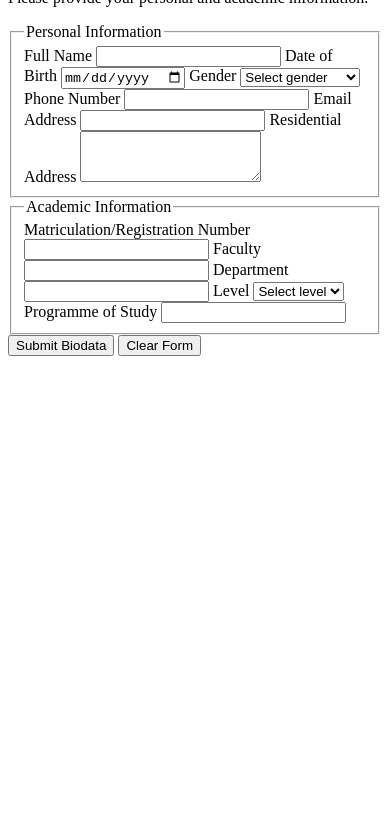
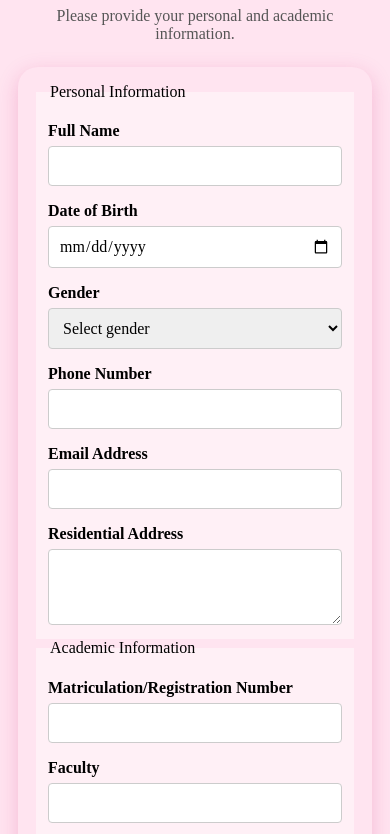
Before and after one commit to Shima-42/Group-12-VUA-SEN-305-THEORY, a plain HTML site: page assignment-StudentBiodataform/index.html in a window 390 px wide. Shown: the part 91-925 px from the top of the page. Before the commit the page ends 844 px from the top, so only its background shows below. Drawn offline with Linux system fonts and the light colour scheme.

Commit message:
style(css): add pink responsive form styling

```diff
--- a/assignment-StudentBiodataform/index.html
+++ b/assignment-StudentBiodataform/index.html
@@ -11,6 +11,7 @@
 
     <!-- The title displayed on the browser tab -->
     <title>Student Biodata Form</title>
+    <link rel="stylesheet" href="style.css">
 </head>
 
 <body>
--- /dev/null
+++ b/assignment-StudentBiodataform/style.css
@@ -0,0 +1,125 @@
+:root{
+  --pink: dark #d63384;
+  --main-pink: #ff69b4;
+  --pink-light: #ffe4f0;
+  --pink-soft: #fff0f6;
+}
+
+* {
+  box-sizing: border-box;
+}
+
+body {
+ background-color: var(--pink-light)
+}
+
+header {
+  text-align: center;
+  margin-bottom: 24px;
+}
+
+header h1 {
+ color: var(--pink-dark)
+}
+
+header p {
+  color: #555;
+  margin: 0;
+}
+
+main {
+  max-width: 700px;
+  margin: 0 auto;
+}
+
+form {
+  border-radius: 20px;
+  box-shadow: 0 6px 20px rgba(214, 51, 132, 0.25);
+}
+
+fieldset {
+ border: 2px dashed var(--pink-main);
+ background: var(--pink-soft);
+}
+
+legend {
+ color: var(--pink-dark)
+}
+
+label {
+  display: block;
+  margin-top: 16px;
+  font-weight: bold;
+}
+
+input,
+select,
+textarea {
+  width: 100%;
+  padding: 10px;
+  margin-top: 6px;
+  border: 1px solid #ccc;
+  border-radius: 4px;
+  font-size: 1rem;
+  font-family: inherit;
+}
+
+input:focus,
+select:focus,
+textarea:focus {
+  outline: none;
+  border-color: var(--pink-main);
+  box-shadow: 0 0 0 3px rgba(255, 105, 180, 0.3);
+}
+
+textarea {
+  resize: vertical;
+}
+
+#formMessage {
+  margin: 8px 0 16px;
+  font-weight: bold;
+}
+
+button {
+  padding: 12px 20px;
+  border: none;
+  border-radius: 4px;
+  font-size: 1rem;
+  cursor: pointer;
+  margin-right: 8px;
+}
+
+button[type="submit"] {
+  background-color: #e91e8c;
+  color: #ffffff;
+}
+
+button[type="submit"]:hover {
+  background-color: var(--pink-dark);
+}
+
+button[type="reset"] {
+  background-color: #e4e7eb;
+  color: #2c3e50;
+}
+
+button[type="reset"]:hover {
+  background-color: #d0d5db;
+}
+
+/* Small screens */
+@media (max-width: 600px) {
+  body {
+    padding: 10px;
+  }
+
+  form {
+    padding: 16px;
+  }
+
+  button {
+    width: 100%;
+    margin: 8px 0 0;
+  }
+}
```
